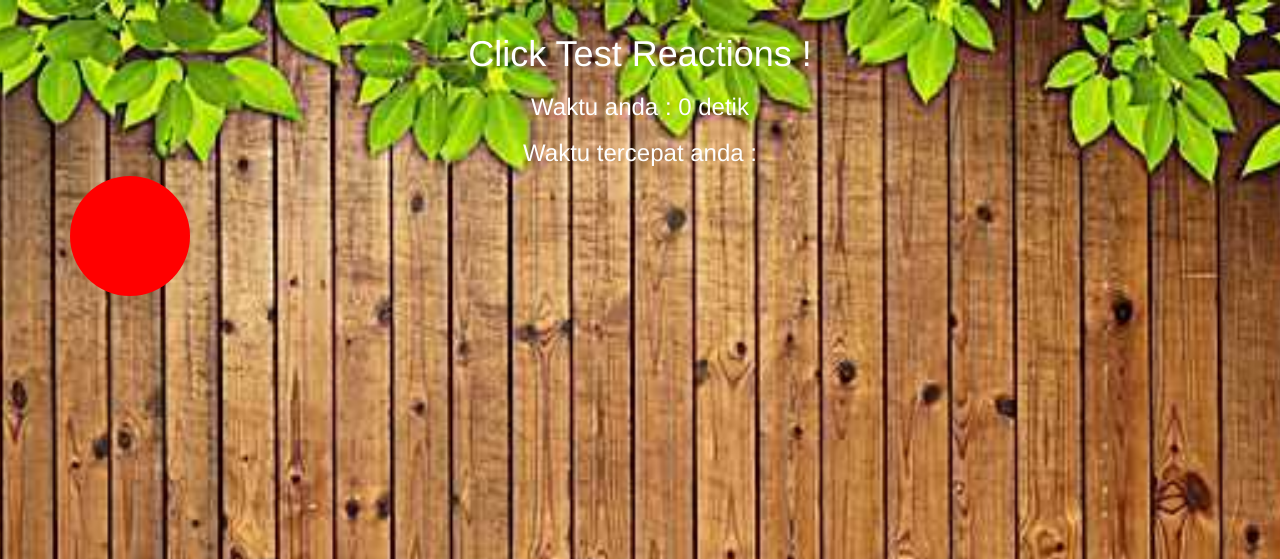
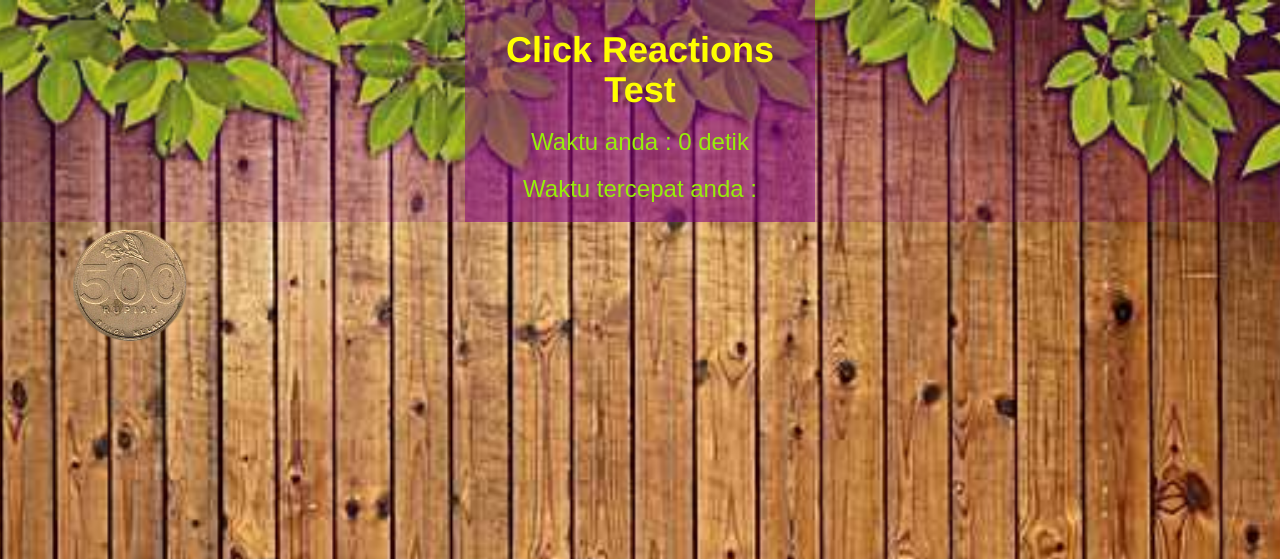
Before and after one commit to fagustian/Simple-Reaction-Test, a PHP site: page / in a window 1280 px wide. Shown: the top 559 px of the page. Run offline with PHP 8.4, Linux system fonts and the light colour scheme; some libraries are stand-ins or nearby versions.

Commit message:
ganti object dengan coin Gope

```diff
--- a/test.js
+++ b/coinJavascript.js
@@ -33,14 +33,17 @@ document.getElementById("theObject").onclick = function () {
     function munculWithDelay() {
         document.getElementById("theObject2").style.display = "block";
     }
-    setTimeout(munculWithDelay,800);
+    setTimeout(munculWithDelay,700);
 
     document.getElementById("theObject").style.display = "none";
-    document.getElementById("theObject").style.backgroundColor = acakWarna();
+    // document.getElementById("theObject").style.backgroundColor = acakWarna();
     document.getElementById("theObject").style.marginLeft = marginLeft + "px";
     document.getElementById("theObject").style.marginTop = marginTop + "px";
     document.getElementById("theObject").style.height = ukuran + "px";
     document.getElementById("theObject").style.width = ukuran + "px";
+
+    document.getElementsByClassName("coin").style.height = ukuran + "px";
+    document.getElementsByClassName("coin").style.width = ukuran + "px";
 
     mulaiHitung = new Date().getTime();
 
@@ -68,12 +71,15 @@ document.getElementById("theObject2").onclick = function () {
     function munculWithDelay() {
         document.getElementById("theObject").style.display = "block";
     }
-    setTimeout(munculWithDelay,800);
+    setTimeout(munculWithDelay,700);
     document.getElementById("theObject2").style.display = "none";
-    document.getElementById("theObject2").style.backgroundColor = acakWarna();
+    // document.getElementById("theObject2").style.backgroundColor = acakWarna();
     document.getElementById("theObject2").style.marginLeft = marginLeft + "px";
     document.getElementById("theObject2").style.marginTop = marginTop + "px";
     document.getElementById("theObject2").style.height = ukuran + "px";
     document.getElementById("theObject2").style.width = ukuran + "px";
 
+    document.getElementsByClassName("coin").style.height = ukuran + "px";
+    document.getElementsByClassName("coin").style.width = ukuran + "px";
+
 }
--- a/index.php
+++ b/index.php
@@ -7,20 +7,21 @@
     <link rel="stylesheet" href="https://maxcdn.bootstrapcdn.com/bootstrap/3.3.7/css/bootstrap.min.css">
     <script src="https://ajax.googleapis.com/ajax/libs/jquery/3.2.1/jquery.min.js"></script>
     <script src="https://maxcdn.bootstrapcdn.com/bootstrap/3.3.7/js/bootstrap.min.js"></script>
-    <link rel="stylesheet" href="test.css">
+    <link rel="stylesheet" href="style.css">
 </head>
 <body>
     <div id="judul">
-        <h1>Click Test Reactions !</h1>
+        <h1><strong>Click Reactions Test</strong></h1>
         <h3>Waktu anda : <span id="waktu">0</span>&nbsp;detik</h3>
         <h3>Waktu tercepat anda :<span id="waktuTercepat"></span></h3>
     </div>
+    <div  id="divLapang">
+        <div class="container" >
+                <div id="theObject" ><img class="coin" src="coin.png" alt="gambar hilang"></div>
+                <div id="theObject2" ><img class="coin" src="coin.png" alt="gambar hilang"></div>
+        </div>
+    </div>
 
-    <div id="divLapang" class="container" >
-            <div id="theObject" ></div>
-            <div id="theObject2"></div>
-
-    </div>
-    <script src="test.js"></script>
+    <script src="coinJavascript.js"></script>
 </body>
 </html>
--- /dev/null
+++ b/style.css
@@ -0,0 +1,69 @@
+html {
+    background: url(background.jpg) no-repeat center center fixed;
+    -webkit-background-size: cover;
+    -moz-background-size: cover;
+    -o-background-size: cover;
+    background-size: cover;
+    min-height:560px;
+
+
+}
+
+body{
+
+    background:none;
+    /* color:white; */
+    overflow: hidden;
+    margin: 0;
+    padding: 0;
+    background-color: rgba(128, 0, 128, 0.192);
+
+}
+
+h1{
+    color: yellow;
+}
+
+h3{
+    font-family: Arial, Helvetica, sans-serif;
+    color:rgb(151, 238, 11);
+}
+
+#judul{
+    text-align:center;
+    padding: 10px;
+    width: 350px;
+    background-color: rgba(128, 0, 128, 0.473);
+    margin: 0 auto;
+}
+#divLapang{
+
+    margin: 0 auto;
+    height: 100%;
+    position: fixed;
+    width: 100%;
+}
+
+
+#theObject {
+    height: 120px;
+    width: 120px;
+    border-radius: 50%;
+    /* background-color: red; */
+    margin-right: 200px;
+    position: relative;
+}
+
+#theObject2 {
+    height: 120px;
+    width: 120px;
+    border-radius: 50%;
+    /* background-color: rgb(72, 19, 218); */
+    margin-right: 200px;
+    position: relative;
+}
+
+.coin{
+    width: 100%;
+    height: 100%;
+}
--- a/test.css
+++ /dev/null
@@ -1,41 +0,0 @@
-html {
-    background: url(background.jpg) no-repeat center center fixed;
-    -webkit-background-size: cover;
-    -moz-background-size: cover;
-    -o-background-size: cover;
-    background-size: cover;
-    min-height:560px;
-
-
-}
-
-body{
-    background:none;
-    color:white;
-    overflow: hidden;
-
-}
-
-#judul{
-    text-align:center;
-    padding-top: 14px;
-}
-
-
-#theObject {
-    height: 120px;
-    width: 120px;
-    border-radius: 50%;
-    background-color: red;
-    margin-right: 200px;
-    position: relative;
-}
-
-#theObject2 {
-    height: 120px;
-    width: 120px;
-    border-radius: 5%;
-    background-color: rgb(72, 19, 218);
-    margin-right: 200px;
-    position: relative;
-}
```
Also changed, not shown: coin.png (added), screenshot.jpg (added).
